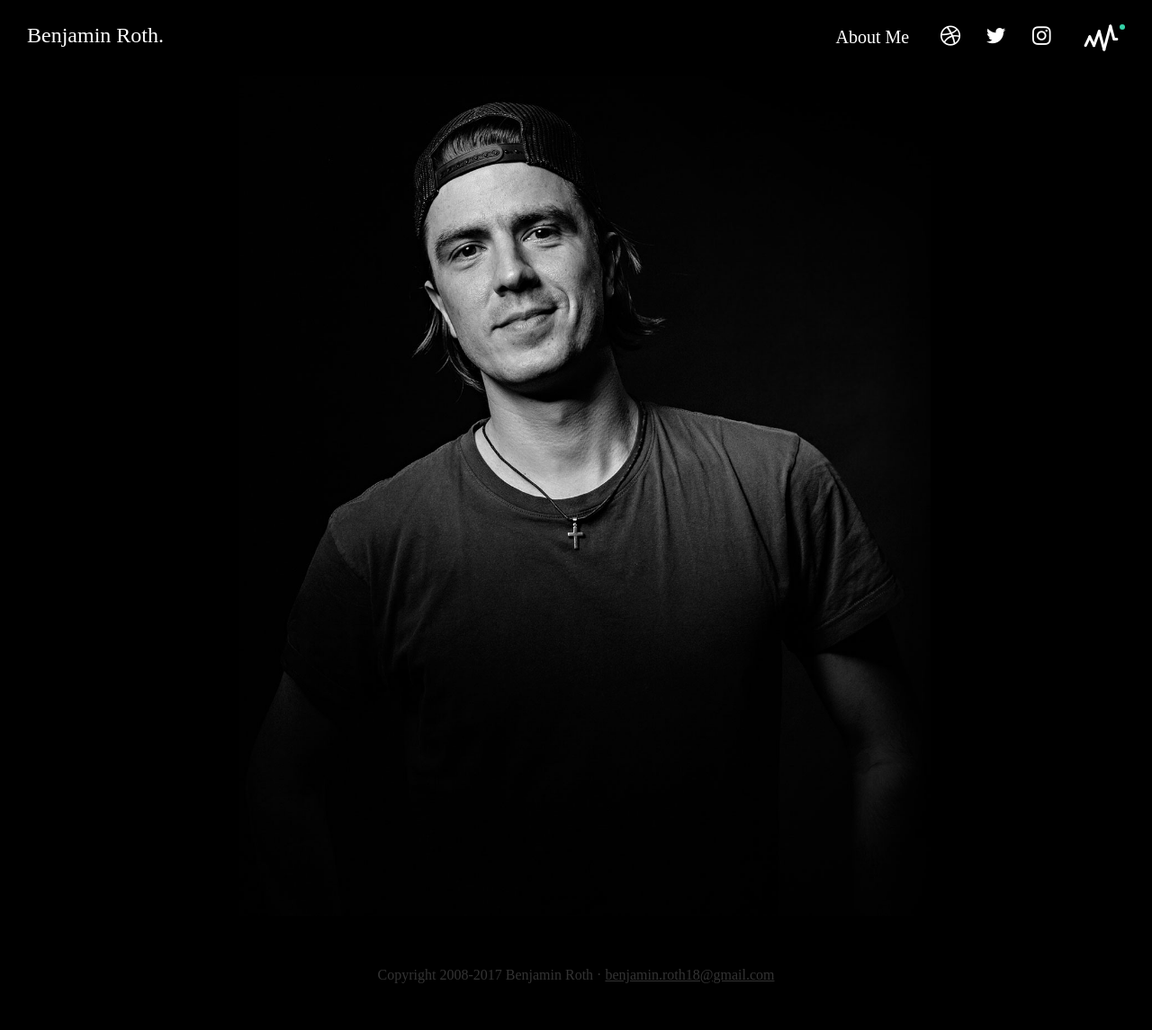
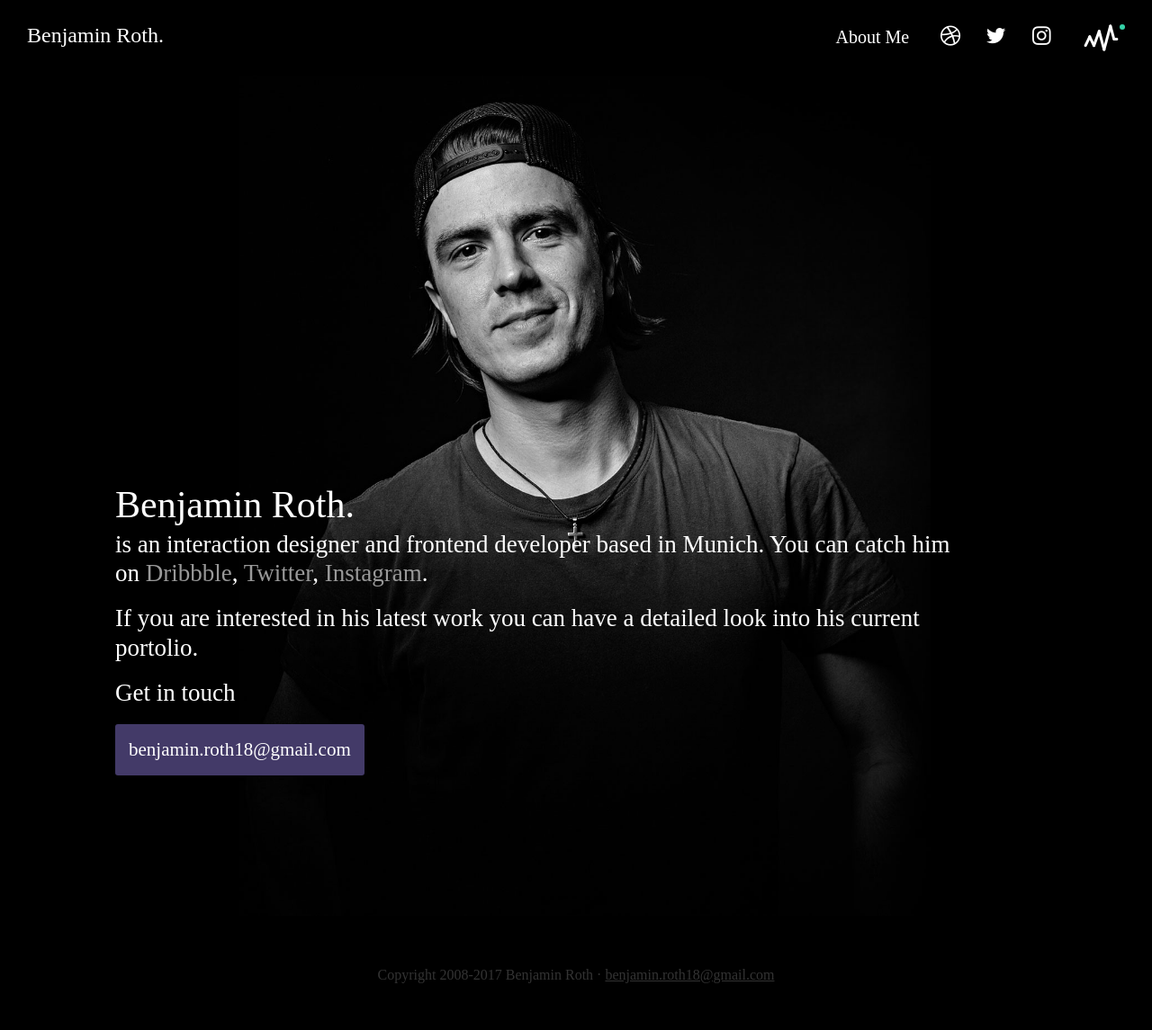
Before and after one commit to BenjaminRoth18/benjaminroth18.github.io, a Jekyll site: the page built from index.html, in a window 1280 px wide. Shown: the whole page at 90% size. Built offline with Jekyll 4.4.1, drawn with Linux system fonts in a browser that asks for light colours; nearby versions of some CDN libraries.

Commit message:
Added content for page home

```diff
--- a/_layouts/home.html
+++ b/_layouts/home.html
@@ -10,7 +10,28 @@
     <section id="main">
       <div id="content-home">
         <figure>
-          111
+          <figcaption>
+            <div class="wrapper">
+              <h1>
+                Benjamin Roth.
+              </h1>
+              <p>
+                is an interaction designer and frontend developer based in Munich. You can catch him on <a href="https://dribbble.com/BenjaminRoth" target="_blank" title="My shots on Dribbble">Dribbble</a>, <a href="https://twitter.com/BennyRoth" target="_blank" title="Follow me on Twitter">Twitter</a>, <a href="https://www.instagram.com/bennyroth/" target="_blank" title="Follow me on Instagram">Instagram</a>.
+              </p>
+
+              <p>
+                If you are interested in his latest work you can have a detailed look into his current portolio.
+              </p>
+
+              <p>
+                Get in touch
+              </p>
+
+              <div class="field_button">
+                <a href="mailto:benjamin.roth18@gmail.com" title="Get in touch">benjamin.roth18@gmail.com</a>
+              </div>
+            </div>
+          </figcaption>
         </figure>
       </div>
     </section>
--- a/_sass/_ui_base.scss
+++ b/_sass/_ui_base.scss
@@ -18,7 +18,7 @@ header#header-main {
 
       a {
         display: block;
-        @include link-text($color-white,$color-grey-8,none,none);
+        @include link-text($color-white,$color-grey-6,none,none);
       }
     }
   }
@@ -152,13 +152,14 @@ nav#navigation-main {
   width: 100%;
 
   nav#navigation-main {
-    background: rgba(0,0,0,0.8);
+    background: rgba(0,0,0,0.92);
     font-size: 1.500em;
     height: 100vh;
     left: 0;
     position: absolute;
     top: 0;
     width: 100vw;
+    z-index: 200;
 
     > div.wrapper {
       align-items: center;
@@ -199,6 +200,7 @@ nav#navigation-main {
 
           span {
             margin: 0;
+            @include transition(background 0.3s ease);
 
             &:nth-child(1) {
               transform: rotate(45deg);
@@ -210,6 +212,12 @@ nav#navigation-main {
 
             &:nth-child(3) {
               transform: rotate(-45deg);
+            }
+          }
+
+          &:hover {
+            span {
+              background: $color-grey-7;
             }
           }
         }
@@ -336,11 +344,18 @@ section#layer_dribbble {
         float: right;
         padding: 1.250em 0.650em 1.250em 0.650em;
 
+        &:hover {
+          span {
+            background: $color-grey-7;
+          }
+        }
+
         span {
           background: $color-white;
           display: block;
           height: 1px;
           width: 1.500em;
+          @include transition(background 0.3s ease);
 
           &:nth-child(1) {
             transform: rotate(45deg);
--- a/_sass/pages/_page_home.scss
+++ b/_sass/pages/_page_home.scss
@@ -6,17 +6,73 @@ div#content-home {
   figure {
     background: url(../images/bg/bg_about-me-portrait.jpg) 52% 0 no-repeat;
     height: 110vh;
+
+    figcaption {
+      padding: 0 10%;
+      position: relative;
+      top: 50vh;
+
+      > div.wrapper {
+        margin: 0 auto;
+        max-width: 1500px;
+      }
+
+      h1 {
+        color: $color-white;
+        font-size: 2.800em;
+        line-height: 130%;
+      }
+
+      p {
+        color: $color-white;
+        font-family: "crimson";
+        font-size: 1.800em;
+        line-height: 120%;
+        margin-bottom: 0.667em;
+        max-width: 960px;
+
+        a {
+          @include link-text($color-grey-6,$color-white,none,none);
+        }
+      }
+
+      div.field_button {
+        a {
+          background: $color-purple-1;
+          color: $color-white;
+          display: inline-block;
+          font-size: 1.400em;
+          padding: 0.857em 0.714em;
+          text-decoration: none;
+          @include border-radius(3px);
+        }
+      }
+    }
   }
 
   @media screen and (max-width: $break-width-1) {
     figure {
       background-size: 60%;
+
+      figcaption {
+        font-size: 0.750em;
+      }
     }
   }
 
   @media screen and (max-width: $break-width-7) {
     figure {
       background-size: 100%;
+
+      figcaption {
+        font-size: 0.556em;
+        padding: 0 1.500em;
+
+        div.field_button {
+          a {
+          }
+        }
+      }
     }
   }
 
--- a/_sass/variables/_var_colors.scss
+++ b/_sass/variables/_var_colors.scss
@@ -6,7 +6,6 @@ $color-black: #000;
 
 $color-green-1: #34d1a7;
 
-$color-grey-0-6: mix(white, $color-black, 6%);
 $color-grey-1: mix(white, $color-black, 10%);
 $color-grey-1-1: mix(white, $color-black, 11%);
 $color-grey-2: mix(white, $color-black, 20%);
@@ -18,4 +17,6 @@ $color-grey-7: mix(white, $color-black, 70%);
 $color-grey-8: mix(white, $color-black, 80%);
 $color-grey-9: mix(white, $color-black, 90%);
 
+$color-purple-1: #433a68;
+
 $color-white: #fff;
```
Also changed, not shown: 2 other files.
